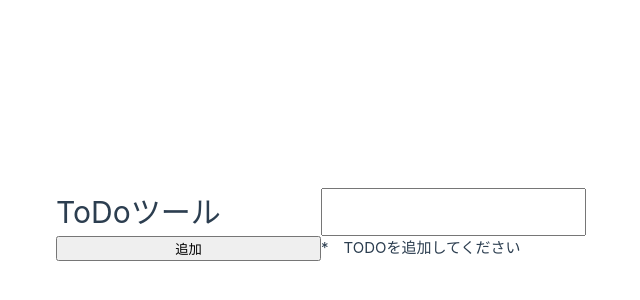
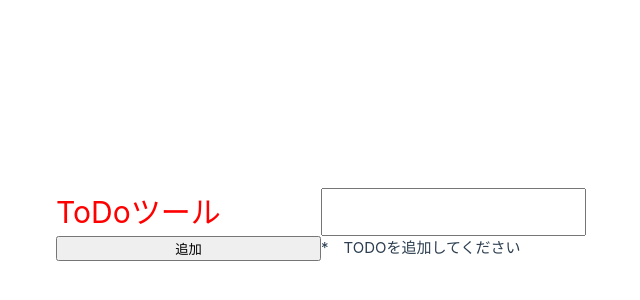
Before and after one commit to TakayaYonekawa/vue-practice, a Vue app: page / in a window 1280 px wide. Shown: the part 176-476 px from the top of the page, without its empty margins (319-959 px from the left). Built offline with nearby package versions, Linux system fonts and the light colour scheme.

Commit message:
defineProps

```diff
--- a/src/App.vue
+++ b/src/App.vue
@@ -18,7 +18,7 @@ import { ref } from "vue";
 
 <template>
 
-  <AppHeader/>
+  <AppHeader color="red"/>
   <input type="text" size="30" v-model="newTodo">
   <button @click="addTodo()">追加</button>
 
--- a/src/components/AppHeader.vue
+++ b/src/components/AppHeader.vue
@@ -1,5 +1,9 @@
+<script setup>
+    defineProps(['color'])
+</script>
+
 <template>
   <header>
-    <h1>ToDoツール</h1>
+    <h1 :style="{ 'color' :color }" >ToDoツール</h1>
   </header>
 </template>
```
